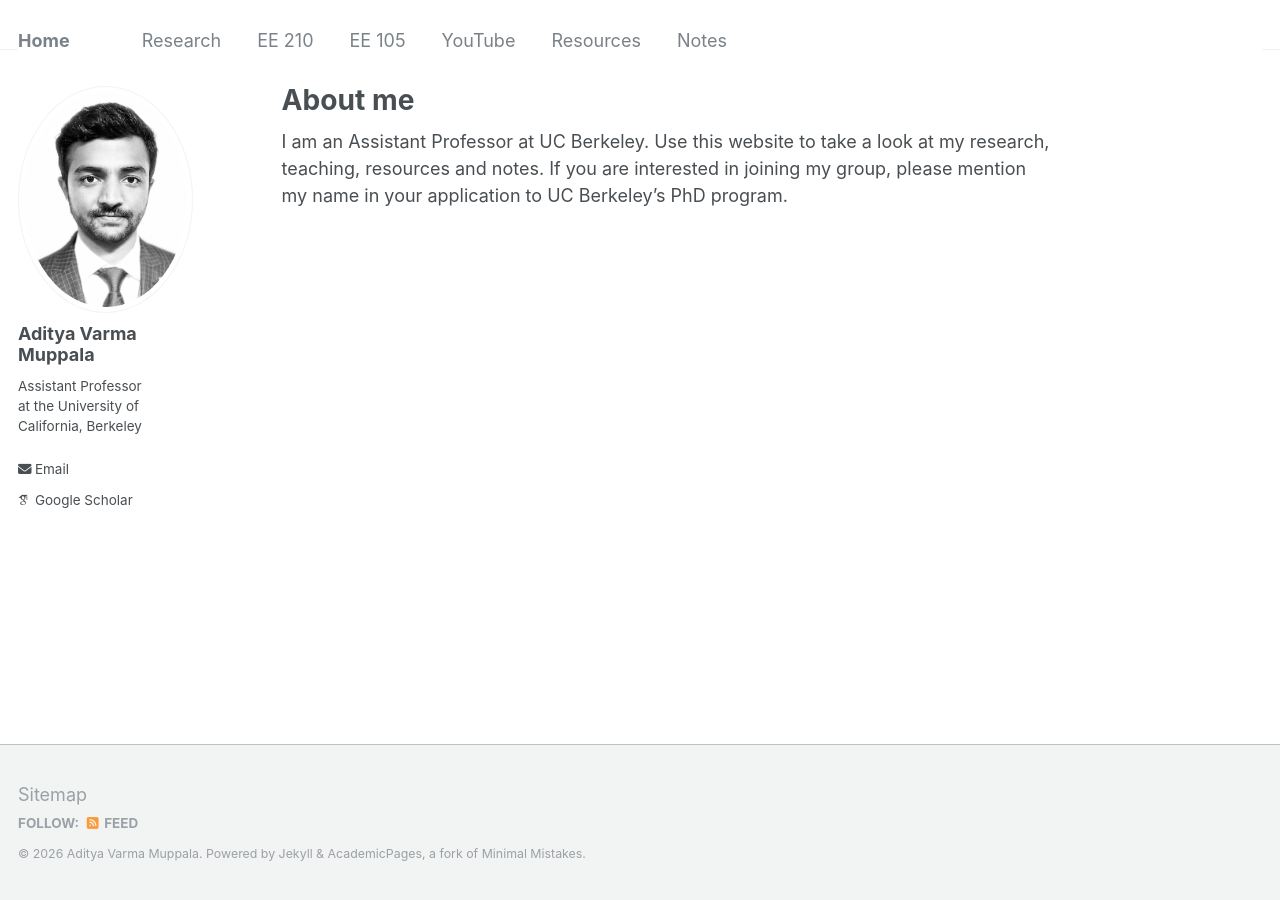
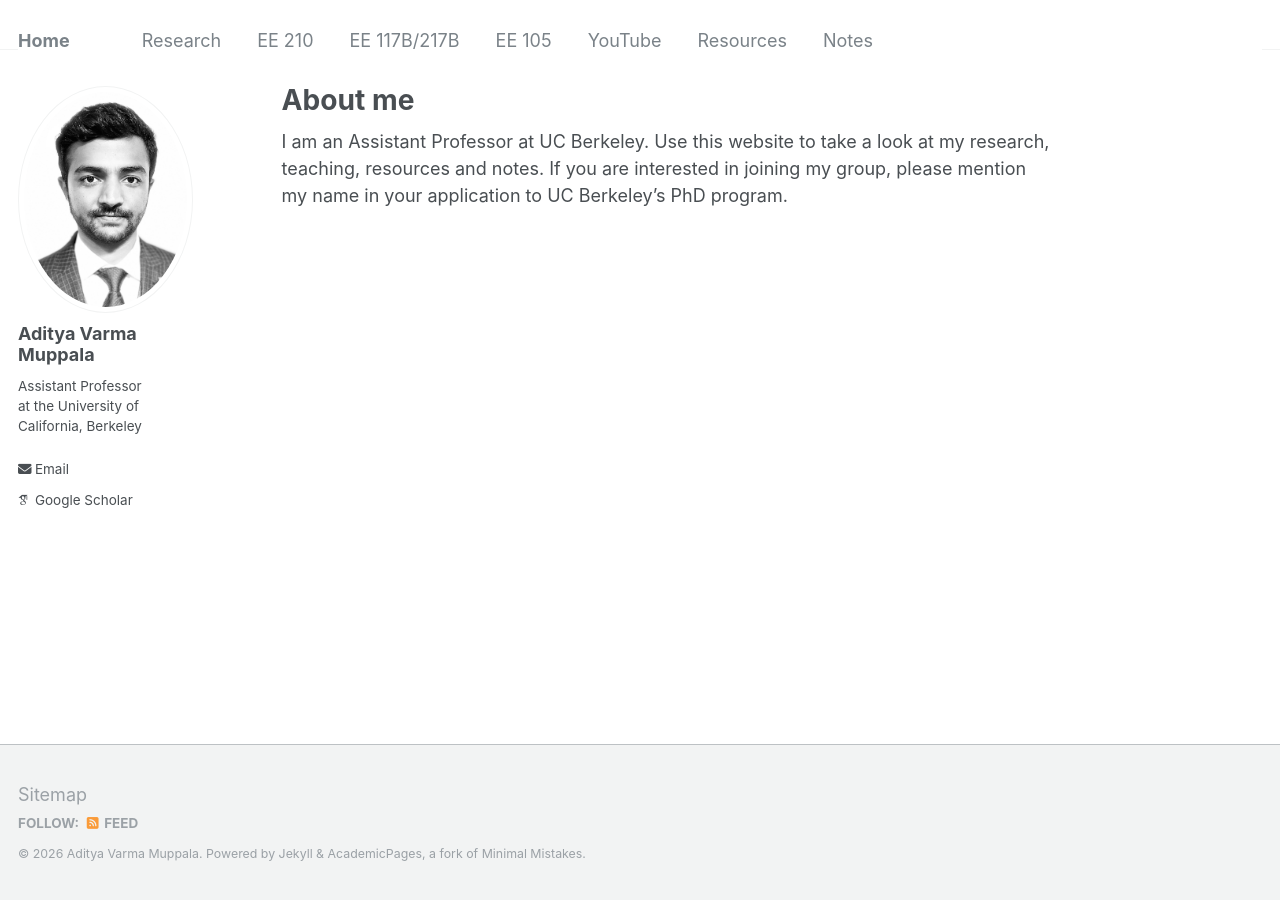
Before and after one commit to AdityaMuppala/adityamuppala.github.io, a Jekyll site: the page built from _pages/about.md, in a window 1280 px wide. Built offline with Jekyll 4.4.1, drawn with Linux system fonts in a browser that asks for light colours; some web fonts are replaced.

Commit message:
Update navigation.yml

```diff
--- a/_data/navigation.yml
+++ b/_data/navigation.yml
@@ -6,6 +6,9 @@ main:
 
   - title: "EE 210"
     url: /teaching210/
+
+  - title: "EE 117B/217B"
+    url: /teaching117B217B/
 
   - title: "EE 105"
     url: /teaching105/
```
